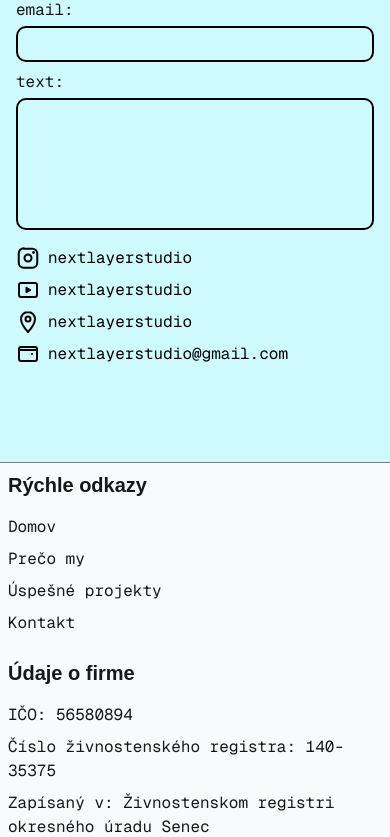
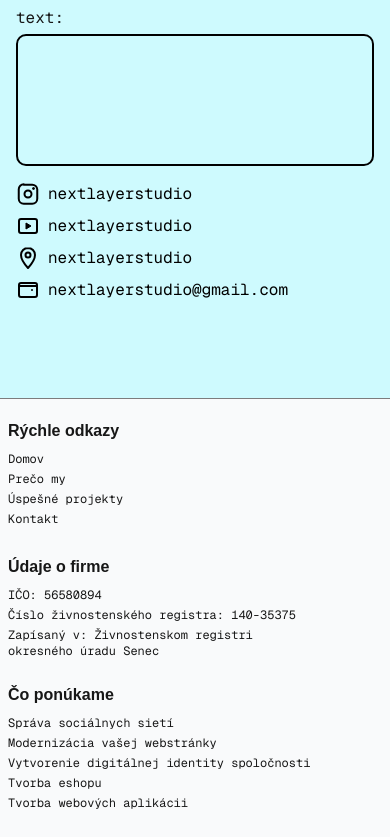
Before and after one commit to Andy15084/NextLayer_Studio_wbapp, a Next.js app: page / in a window 390 px wide. Shown: the part 5998-6835 px from the top of the page. Built offline with nearby package versions, Linux system fonts and the light colour scheme.

Commit message:
Responsive improvements, mobile menu fix, solid background, and footer spacing adjustments

```diff
--- a/src/app/page.tsx
+++ b/src/app/page.tsx
@@ -162,8 +162,8 @@ export default function Home() {
                 <button className="font-mono w-full px-4 py-2 border-2 border-black rounded-[16px] text-sm md:text-base hover:bg-black hover:text-white transition-colors text-black">
                   Pozrieť projekt
                 </button>
-              </a>
-            </div>
+          </a>
+        </div>
           </div>
           <div className="flex justify-center">
             <button className="font-mono px-6 py-2 md:px-8 md:py-3 border-2 border-black rounded-[16px] text-base md:text-lg hover:bg-black hover:text-white transition-colors text-black">
@@ -173,7 +173,7 @@ export default function Home() {
         </section>
 
         {/* About Us Section */}
-        <section className="max-w-4xl mx-auto mt-20 md:mt-32 mb-16 md:mb-24">
+        <section className="max-w-4xl mx-auto mt-20 md:mt-32 mb-10 sm:mb-16 md:mb-24">
           <h2 className="font-heading text-3xl sm:text-4xl md:text-5xl font-bold mb-2 text-black">O nás</h2>
           <div className="font-mono text-sm sm:text-base mb-4 text-black">
             <TypewriterOnView text="Tím, ktorý tvorí vrstvu navyše" speed={20} showCursor={true} animatedDots={true} />
@@ -196,15 +196,8 @@ export default function Home() {
           </div>
         </section>
 
-        {/* Wavy SVG Divider */}
-        <div className="w-full overflow-hidden -mb-2">
-          <svg viewBox="0 0 1440 80" fill="none" xmlns="http://www.w3.org/2000/svg" className="w-full h-12 md:h-20">
-            <path d="M0 40 Q 360 80 720 40 T 1440 40 V80 H0 V40Z" fill="#67e8f9" />
-          </svg>
-        </div>
-
         {/* Contact Section */}
-        <section className="max-w-4xl mx-auto mb-20 md:mb-32">
+        <section className="max-w-4xl mx-auto mt-10 sm:mt-16 md:mt-24 mb-20 md:mb-32">
           <h2 className="font-heading text-3xl sm:text-4xl md:text-5xl font-bold mb-2 text-black">Kontakt</h2>
           <div className="font-mono text-sm sm:text-base mb-4 md:mb-6 text-black">Začnite svoju cestu s nami!<br />Stačí nás kontaktovať. Všetko ostatné už vyriešime spolu...</div>
           <div className="grid grid-cols-1 md:grid-cols-2 gap-4 md:gap-8 items-start">
@@ -247,41 +240,41 @@ export default function Home() {
         </section>
       </main>
       {/* Footer */}
-      <footer className="bg-gray-50 border-t border-black/50 pt-2 pb-1">
+      <footer className="bg-gray-50 border-t border-black/50 pt-1 pb-0.5">
         <div className="max-w-6xl mx-auto px-2 sm:px-4">
-          <div className="grid grid-cols-1 sm:grid-cols-2 md:grid-cols-4 gap-4 md:gap-10 mb-4 md:mb-6">
+          <div className="grid grid-cols-1 sm:grid-cols-2 md:grid-cols-4 gap-2 md:gap-6 mb-2 md:mb-4">
             {/* Quick Links */}
             <div>
-              <div className="font-heading text-xl sm:text-2xl md:text-3xl font-bold mb-4 md:mb-6">Rýchle odkazy</div>
-              <div className="font-mono text-base mb-2">Domov</div>
-              <div className="font-mono text-base mb-2">Prečo my</div>
-              <div className="font-mono text-base mb-2">Úspešné projekty</div>
-              <div className="font-mono text-base mb-2">Kontakt</div>
+              <div className="font-heading text-base sm:text-lg md:text-xl font-bold mt-4 mb-2 md:mb-4">Rýchle odkazy</div>
+              <div className="font-mono text-xs sm:text-sm mb-1">Domov</div>
+              <div className="font-mono text-xs sm:text-sm mb-1">Prečo my</div>
+              <div className="font-mono text-xs sm:text-sm mb-1">Úspešné projekty</div>
+              <div className="font-mono text-xs sm:text-sm mb-1">Kontakt</div>
             </div>
             {/* Company Info */}
             <div>
-              <div className="font-heading text-xl sm:text-2xl md:text-3xl font-bold mb-4 md:mb-6">Údaje o firme</div>
-              <div className="font-mono text-base mb-2">IČO: 56580894</div>
-              <div className="font-mono text-base mb-2">Číslo živnostenského registra: 140-35375</div>
-              <div className="font-mono text-base">Zapísaný v: Živnostenskom registri<br/>okresného úradu Senec</div>
+              <div className="font-heading text-base sm:text-lg md:text-xl font-bold mt-4 mb-2 md:mb-4">Údaje o firme</div>
+              <div className="font-mono text-xs sm:text-sm mb-1">IČO: 56580894</div>
+              <div className="font-mono text-xs sm:text-sm mb-1">Číslo živnostenského registra: 140-35375</div>
+              <div className="font-mono text-xs sm:text-sm">Zapísaný v: Živnostenskom registri<br/>okresného úradu Senec</div>
             </div>
             {/* What We Offer */}
             <div>
-              <div className="font-heading text-xl sm:text-2xl md:text-3xl font-bold mb-4 md:mb-6">Čo ponúkame</div>
-              <div className="font-mono text-base mb-2">Správa sociálnych sietí</div>
-              <div className="font-mono text-base mb-2">Modernizácia vašej webstránky</div>
-              <div className="font-mono text-base mb-2">Vytvorenie digitálnej identity spoločnosti</div>
-              <div className="font-mono text-base mb-2">Tvorba eshopu</div>
-              <div className="font-mono text-base mb-2">Tvorba webových aplikácii</div>
+              <div className="font-heading text-base sm:text-lg md:text-xl font-bold mt-4 mb-2 md:mb-4">Čo ponúkame</div>
+              <div className="font-mono text-xs sm:text-sm mb-1">Správa sociálnych sietí</div>
+              <div className="font-mono text-xs sm:text-sm mb-1">Modernizácia vašej webstránky</div>
+              <div className="font-mono text-xs sm:text-sm mb-1">Vytvorenie digitálnej identity spoločnosti</div>
+              <div className="font-mono text-xs sm:text-sm mb-1">Tvorba eshopu</div>
+              <div className="font-mono text-xs sm:text-sm mb-1">Tvorba webových aplikácii</div>
             </div>
             {/* Contact */}
             <div>
-              <div className="font-heading text-xl sm:text-2xl md:text-3xl font-bold mb-4 md:mb-6">Kontakt</div>
-              <div className="font-mono text-base mb-2">email: nextlayerstudio@gmail.com</div>
-              <div className="font-mono text-base mb-2">tel.: 0903652258</div>
+              <div className="font-heading text-base sm:text-lg md:text-xl font-bold mt-4 mb-2 md:mb-4">Kontakt</div>
+              <div className="font-mono text-xs sm:text-sm mb-1">email: nextlayerstudio@gmail.com</div>
+              <div className="font-mono text-xs sm:text-sm mb-1">tel.: 0903652258</div>
             </div>
           </div>
-          <div className="text-center font-mono text-sm sm:text-base text-black/80 mt-4 md:mt-6">
+          <div className="text-center font-mono text-xs sm:text-sm text-black/80 mt-4 md:mt-6">
             © 2024 NextLayer Studio s.r.o Všetky práva vyhradené.
           </div>
         </div>
```
